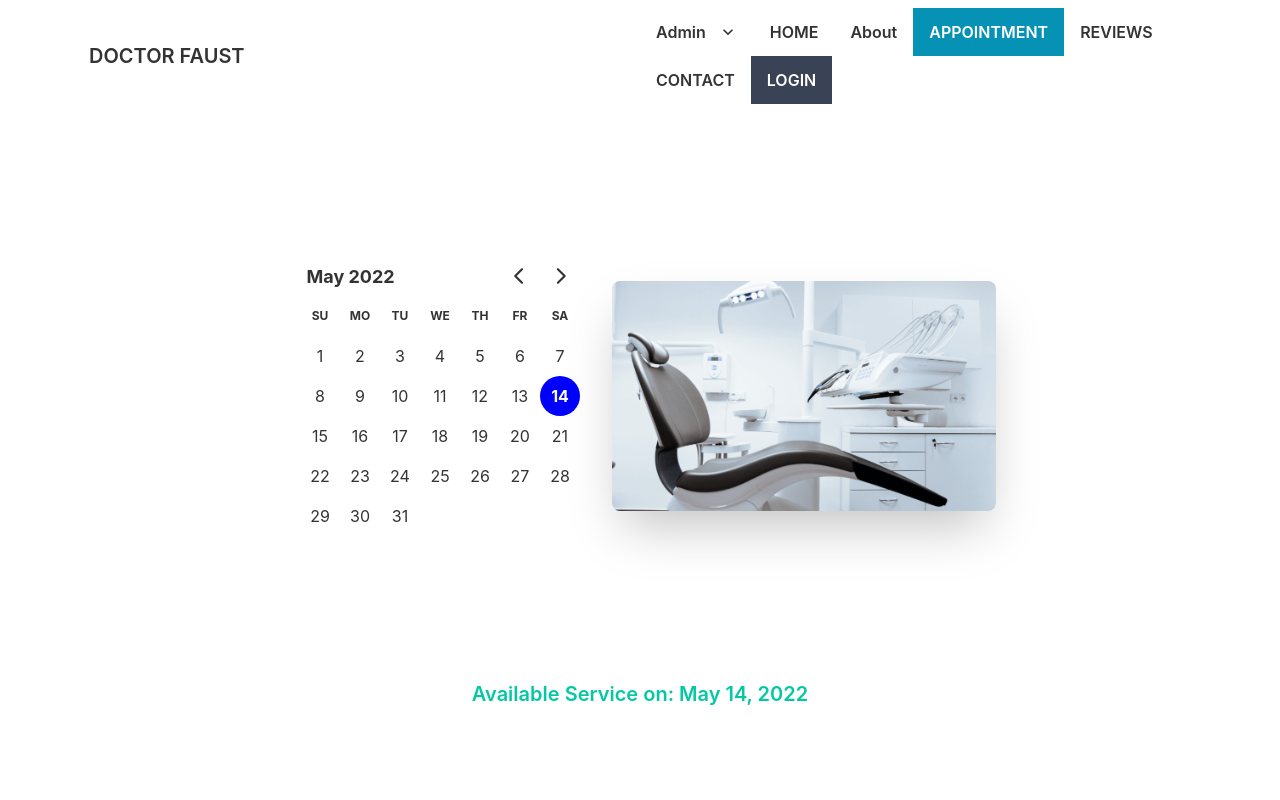
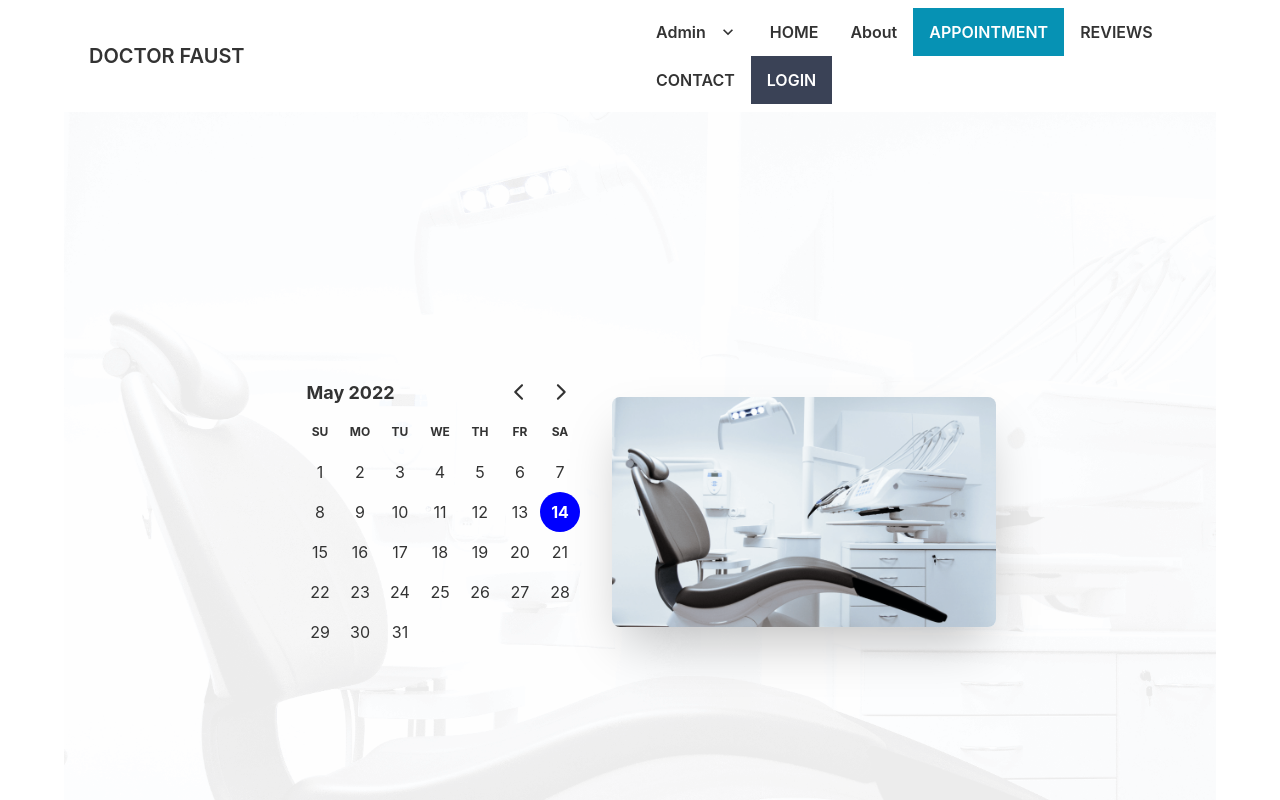
Before and after one commit to engrkashem/dr-fraud-clients, a React (Create React App) app: page /appointment in a window 1280 px wide. Shown: the top 800 px of the page. Built offline with nearby package versions, Linux system fonts and the light colour scheme; no server answers.

Commit message:
appointment button and banner style changed or added something

```diff
--- a/src/Pages/Appointment/Service.js
+++ b/src/Pages/Appointment/Service.js
@@ -13,7 +13,7 @@ const Service = ({ service, setTreatment }) => {
                 <div className="card-actions justify-center">
                     <label htmlFor="appointment-modal"
                         onClick={() => setTreatment(service)} disabled={slots.length === 0}
-                        className="btn btn-secondary text-white uppercase">Make Appointment</label>
+                        className="btn btn-sm btn-secondary text-white uppercase bg-gradient-to-r from-secondary to-primary">Make Appointment</label>
                 </div>
             </div>
         </div>
--- a/src/Pages/Shares/Banner/Banner.js
+++ b/src/Pages/Shares/Banner/Banner.js
@@ -1,9 +1,16 @@
 import React from 'react';
 import chair from '../../../assets/images/chair.png';
+import bg from '../../../assets/images/bg.png';
 
 const Banner = ({ children }) => {
     return (
-        <div className="hero my-28 bg-base-100">
+        <div style={
+            {
+                background: `url(${bg})`,
+                backgroundSize: 'cover'
+            }
+        }
+            className="hero h-screen bg-base-100">
             <div className="hero-content flex-col lg:flex-row-reverse">
                 <img src={chair} className="max-w-sm rounded-lg shadow-2xl" alt='' />
                 <div className='w-1/2'>
```
